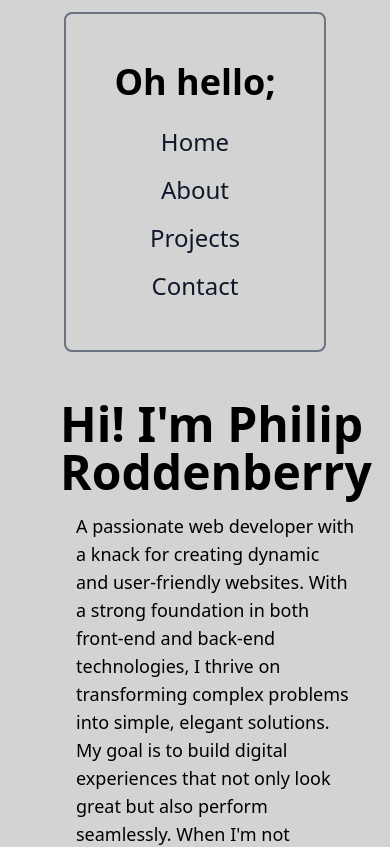
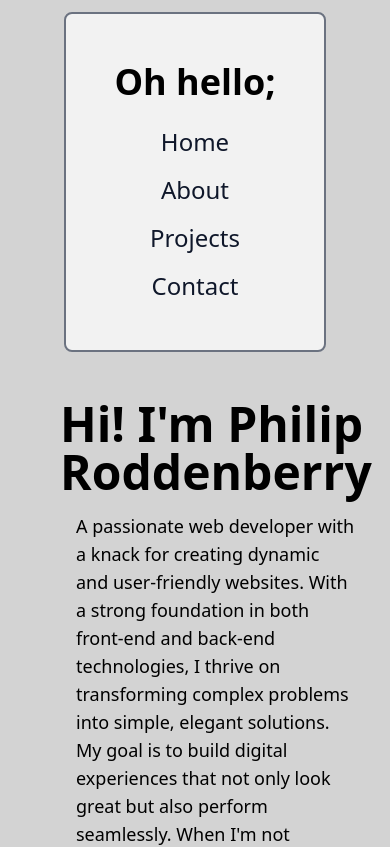
Before and after one commit to theboomiest/portfolio, a Next.js app: page / in a window 390 px wide. Shown: the top 847 px of the page. Built offline with nearby package versions, Linux system fonts and the light colour scheme.

Commit message:
add white bg to Navbar for small screens

```diff
--- a/src/app/components/Navbar.js
+++ b/src/app/components/Navbar.js
@@ -2,7 +2,7 @@
 
 export default function Navbar({ toggleSection }) {
   return (
-    <nav className="border-gray-500 border-2 bg-transparent transition-all duration-300 ease-in-out p-12 rounded-lg hover:shadow-lg hover:bg-white hover:bg-opacity-70 flex-initial space-y-6 lg:space-y-10 fixed">
+    <nav className="border-gray-500 border-2 bg-transparent transition-all duration-300 ease-in-out p-12 max-lg:bg-white rounded-lg hover:shadow-lg lg:hover:bg-white max-lg:bg-opacity-70 flex-initial space-y-6 lg:space-y-10 fixed">
         <div className="font-semibold text-4xl lg:text-6xl xl:text-8xl">
             Oh hello;
         </div>
```
